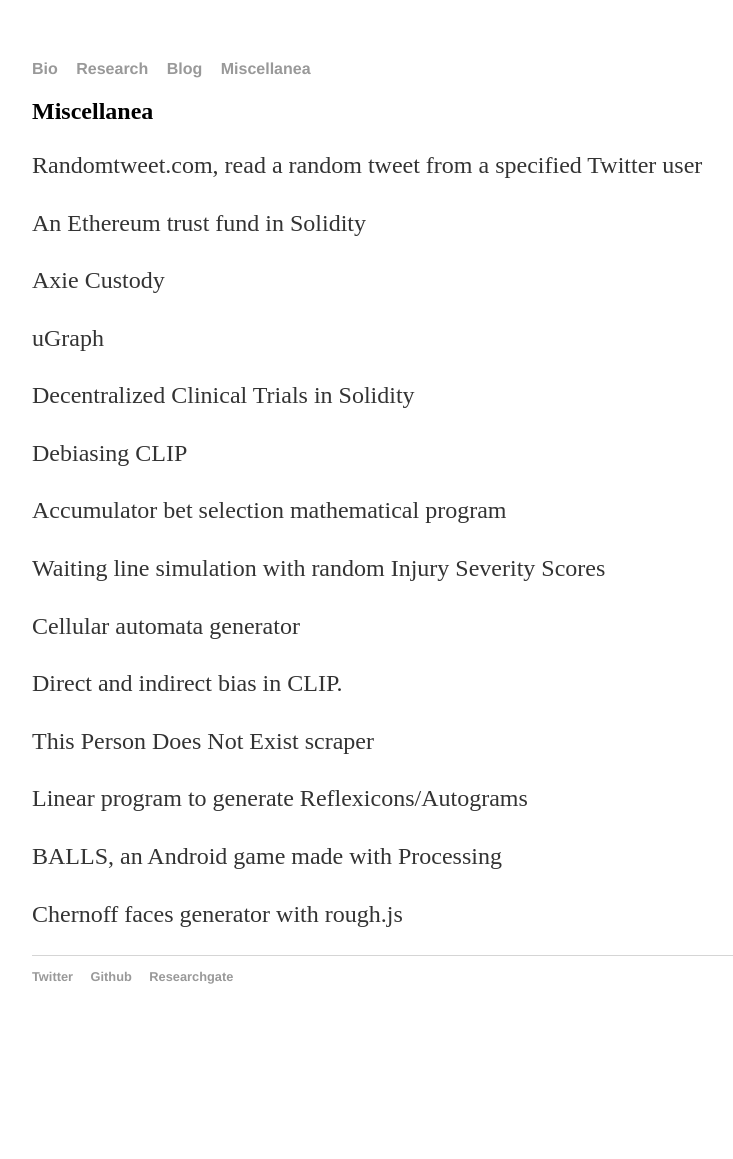
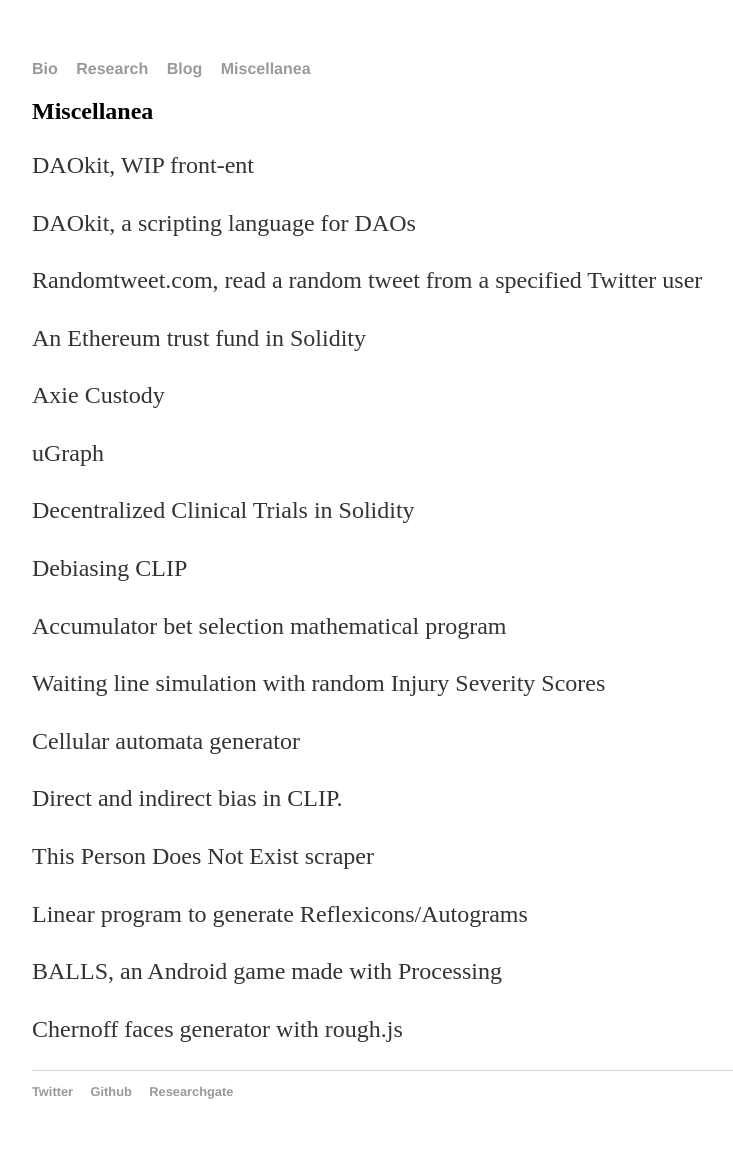
Before and after one commit to ndehouche/ndehouche.github.io, a Jekyll site: the page built from misc/index.html, in a window 1280 px wide. Shown: the whole page, without its empty margins (160-893 px from the left). Built offline with Jekyll 4.4.1, drawn with Linux system fonts in a browser that asks for light colours; before the commit the page ends 1044 px from its top, so only the background shows below that.

Commit message:
Update index.html

```diff
--- a/misc/index.html
+++ b/misc/index.html
@@ -5,7 +5,17 @@
 <div class="blurb">
 	<h2>Miscellanea</h2>
 	 <div class="row padding">
-	<div class="col-sm-4 cold-md-4">
+
+
+		 <div class="col-sm-4 cold-md-4">
+        <a   target="_blank"  href="https://daokit.ndehouche.repl.co/">
+        <p>DAOkit, WIP front-ent </p></a>
+    </div>
+		 <div class="col-sm-4 cold-md-4">
+        <a   target="_blank"  href="https://forum.algovera.ai/t/a-scripting-language-for-daos/27/">
+        <p>DAOkit, a scripting language for DAOs </p></a>
+    </div>
+		 <div class="col-sm-4 cold-md-4">
         <a   target="_blank"  href="http://randomtweet.com">
         <p>Randomtweet.com, read a random tweet from a specified Twitter user </p></a>
     </div>
```
